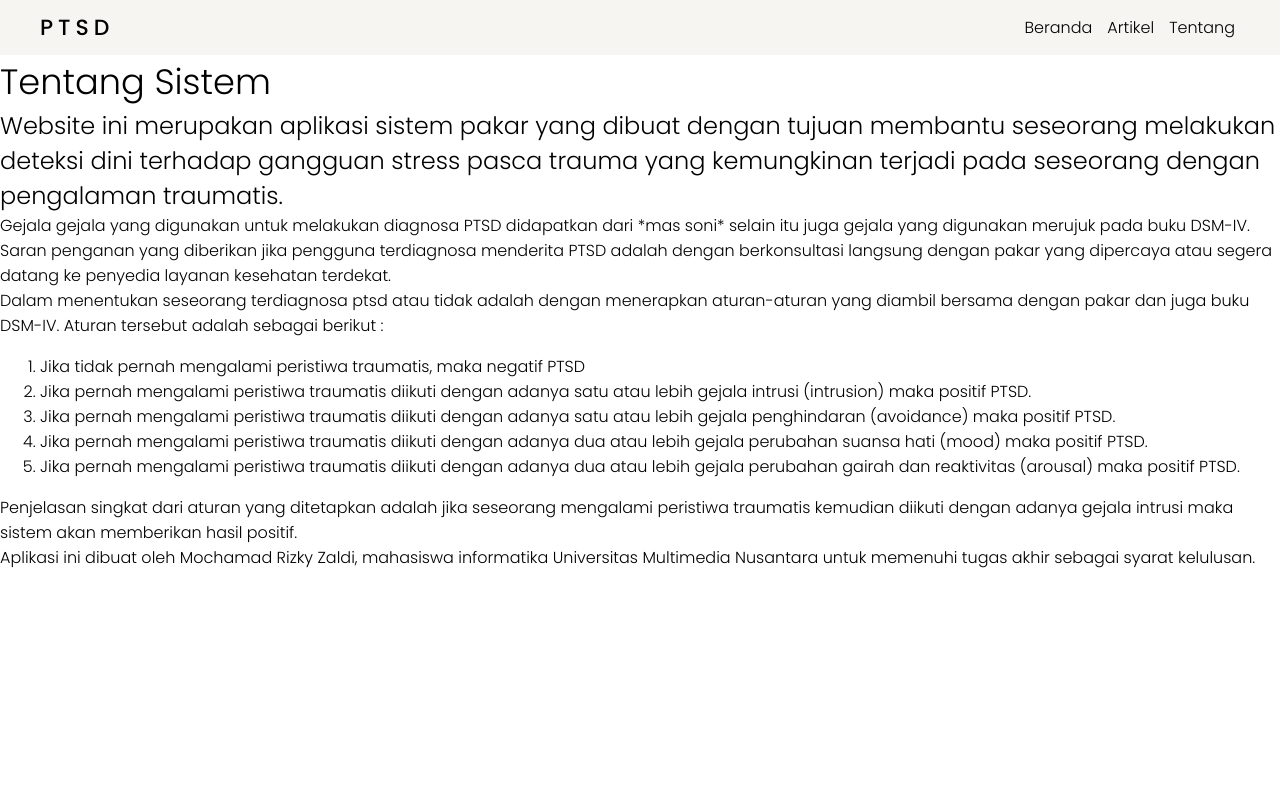
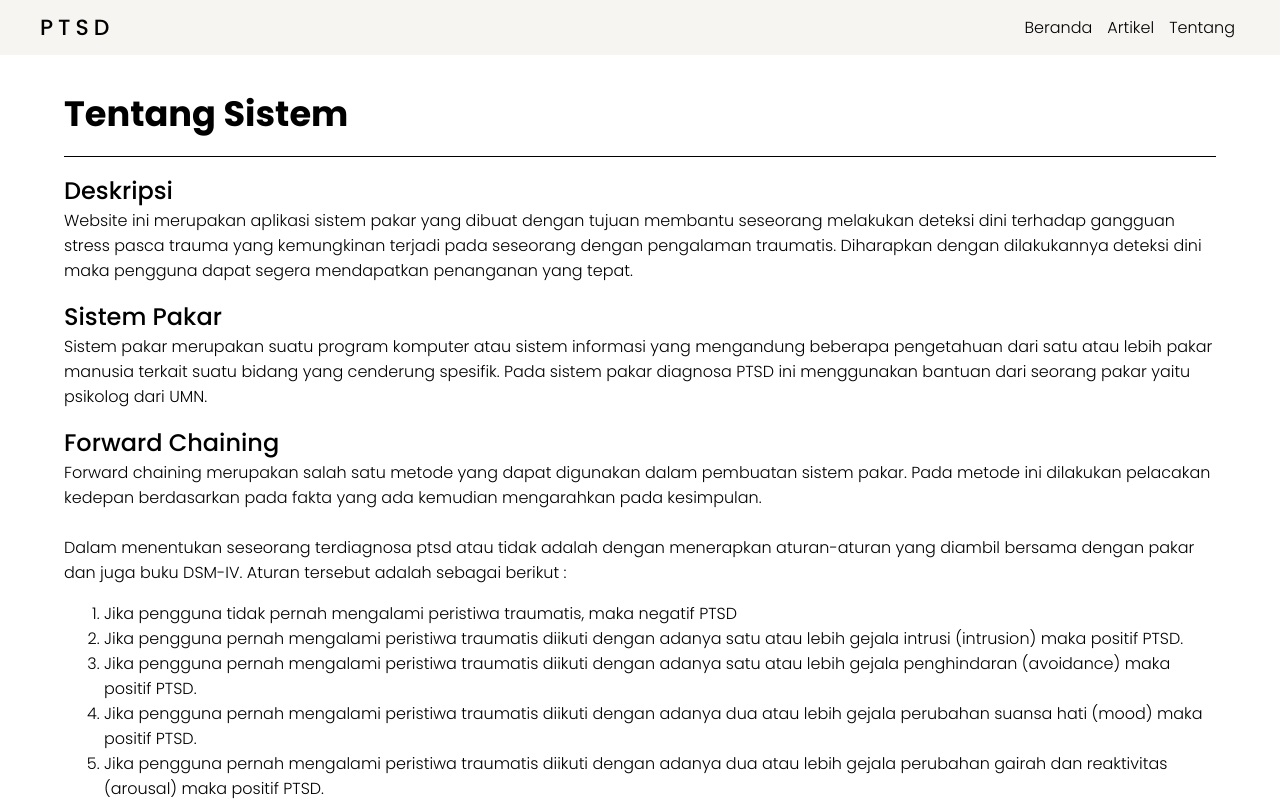
Before and after one commit to zaldi-99/fe-expert-system-ptsd, a React (Create React App) app: page /about in a window 1280 px wide. Shown: the top 801 px of the page. Built offline with nearby package versions, Linux system fonts and the light colour scheme.

Commit message:
implement about system page

```diff
--- /dev/null
+++ b/src/pages/AboutSystem.css
@@ -0,0 +1,32 @@
+.about-header {
+  border-bottom: 1px solid black;
+  padding-bottom: 1rem;
+  font-weight: bold;
+  margin-bottom: 1rem;
+}
+
+.about-heading {
+  font-weight: 500;
+}
+
+.about-information {
+  display: flex;
+  flex-direction: column;
+  gap: 1rem;
+}
+
+@media only screen and (max-width: 540px) {
+  /* For handphone: */
+
+  .about-container {
+    padding: 2rem;
+  }
+
+  .about-header h1 {
+    font-size: 1.8rem;
+  }
+
+  .about-information-item {
+    text-align: justify;
+  }
+}
--- a/src/pages/AboutSystem.js
+++ b/src/pages/AboutSystem.js
@@ -1,64 +1,109 @@
 import React from "react";
+import Footer from "../components/Footer";
 import Navbar from "../components/Navbar";
+import "./AboutSystem.css";
 
 const AboutSystem = () => {
   return (
     <div className="page">
       <Navbar />
-      <div className="about-container">
+      <section className="about-container">
+        <div className="about-header">
           <h1>Tentang Sistem</h1>
         </div>
         <div className="about-information">
-        <h3>
-          Website ini merupakan aplikasi sistem pakar yang dibuat dengan tujuan
-          membantu seseorang melakukan deteksi dini terhadap gangguan stress
-          pasca trauma yang kemungkinan terjadi pada seseorang dengan pengalaman
-          traumatis.
-        </h3>
+          <div className="about-information-item">
+            <div className="about-heading">
+              <h3>Deskripsi</h3>
+            </div>
             <p>
-          Gejala gejala yang digunakan untuk melakukan diagnosa PTSD didapatkan
-          dari *mas soni* selain itu juga gejala yang digunakan merujuk pada
-          buku DSM-IV. Saran penganan yang diberikan jika pengguna terdiagnosa
-          menderita PTSD adalah dengan berkonsultasi langsung dengan pakar yang
-          dipercaya atau segera datang ke penyedia layanan kesehatan terdekat.
+              Website ini merupakan aplikasi sistem pakar yang dibuat dengan
+              tujuan membantu seseorang melakukan deteksi dini terhadap gangguan
+              stress pasca trauma yang kemungkinan terjadi pada seseorang dengan
+              pengalaman traumatis. Diharapkan dengan dilakukannya deteksi dini
+              maka pengguna dapat segera mendapatkan penanganan yang tepat.
             </p>
+          </div>
+          <div className="about-information-item">
+            <div className="about-heading">
+              <h3>Sistem Pakar</h3>
+            </div>
             <p>
-          Dalam menentukan seseorang terdiagnosa ptsd atau tidak adalah dengan
-          menerapkan aturan-aturan yang diambil bersama dengan pakar dan juga
-          buku DSM-IV. Aturan tersebut adalah sebagai berikut :
+              Sistem pakar merupakan suatu program komputer atau sistem
+              informasi yang mengandung beberapa pengetahuan dari satu atau
+              lebih pakar manusia terkait suatu bidang yang cenderung spesifik.
+              Pada sistem pakar diagnosa PTSD ini menggunakan bantuan dari
+              seorang pakar yaitu psikolog dari UMN.
+            </p>
+          </div>
+
+          <div className="about-information-item">
+            <div className="about-heading">
+              <h3>Forward Chaining</h3>
+            </div>
+            <p>
+              Forward chaining merupakan salah satu metode yang dapat digunakan
+              dalam pembuatan sistem pakar. Pada metode ini dilakukan pelacakan
+              kedepan berdasarkan pada fakta yang ada kemudian mengarahkan pada
+              kesimpulan. <br /> <br />
+              Dalam menentukan seseorang terdiagnosa ptsd atau tidak adalah
+              dengan menerapkan aturan-aturan yang diambil bersama dengan pakar
+              dan juga buku DSM-IV. Aturan tersebut adalah sebagai berikut :
+            </p>
             <ol>
               <li>
-              Jika tidak pernah mengalami peristiwa traumatis, maka negatif PTSD
+                Jika pengguna tidak pernah mengalami peristiwa traumatis, maka
+                negatif PTSD
               </li>
               <li>
-              Jika pernah mengalami peristiwa traumatis diikuti dengan adanya
-              satu atau lebih gejala intrusi (intrusion) maka positif PTSD.
+                Jika pengguna pernah mengalami peristiwa traumatis diikuti
+                dengan adanya satu atau lebih gejala intrusi (intrusion) maka
+                positif PTSD.
               </li>
               <li>
-              Jika pernah mengalami peristiwa traumatis diikuti dengan adanya
-              satu atau lebih gejala penghindaran (avoidance) maka positif PTSD.
+                Jika pengguna pernah mengalami peristiwa traumatis diikuti
+                dengan adanya satu atau lebih gejala penghindaran (avoidance)
+                maka positif PTSD.
               </li>
               <li>
-              Jika pernah mengalami peristiwa traumatis diikuti dengan adanya
-              dua atau lebih gejala perubahan suansa hati (mood) maka positif
-              PTSD.
+                Jika pengguna pernah mengalami peristiwa traumatis diikuti
+                dengan adanya dua atau lebih gejala perubahan suansa hati (mood)
+                maka positif PTSD.
               </li>
               <li>
-              Jika pernah mengalami peristiwa traumatis diikuti dengan adanya
-              dua atau lebih gejala perubahan gairah dan reaktivitas (arousal)
-              maka positif PTSD.
+                Jika pengguna pernah mengalami peristiwa traumatis diikuti
+                dengan adanya dua atau lebih gejala perubahan gairah dan
+                reaktivitas (arousal) maka positif PTSD.
               </li>
             </ol>
-          Penjelasan singkat dari aturan yang ditetapkan adalah jika seseorang
-          mengalami peristiwa traumatis kemudian diikuti dengan adanya gejala
-          intrusi maka sistem akan memberikan hasil positif.
-        </p>
             <p>
-          Aplikasi ini dibuat oleh Mochamad Rizky Zaldi, mahasiswa informatika
-          Universitas Multimedia Nusantara untuk memenuhi tugas akhir sebagai
-          syarat kelulusan.
+              Contoh penjelasan dari aturan yang ditetapkan adalah jika
+              seseorang mengalami peristiwa traumatis kemudian diikuti dengan
+              adanya gejala intrusi maka sistem akan memberikan hasil positif.
             </p>
           </div>
+
+          <div className="about-information-item">
+            <div className="about-heading">
+              <h3>Pengembang</h3>
+            </div>
+            <p>
+              Aplikasi ini dibuat oleh Mochamad Rizky Zaldi, mahasiswa
+              informatika Universitas Multimedia Nusantara untuk memenuhi tugas
+              akhir sebagai syarat kelulusan.
+            </p>
+          </div>
+        </div>
+      </section>
+      <Footer />
+      {/* <p>
+              Gejala gejala yang digunakan untuk melakukan diagnosa PTSD
+              didapatkan dari *mas soni* selain itu juga gejala yang digunakan
+              merujuk pada buku DSM-IV. Saran penganan yang diberikan jika
+              pengguna terdiagnosa menderita PTSD adalah dengan berkonsultasi
+              langsung dengan pakar yang dipercaya atau segera datang ke penyedia
+              layanan kesehatan terdekat.
+            </p> */}
     </div>
   );
 };
```
Lines whose indentation alone changed are shown as unchanged.
